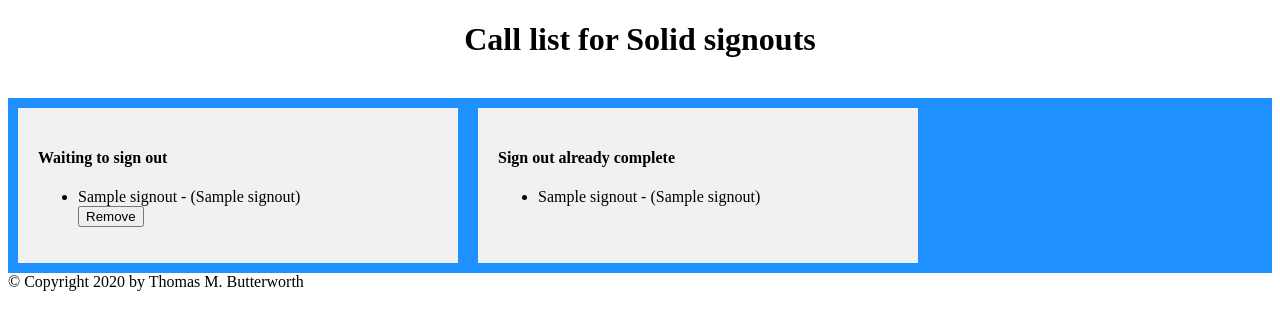
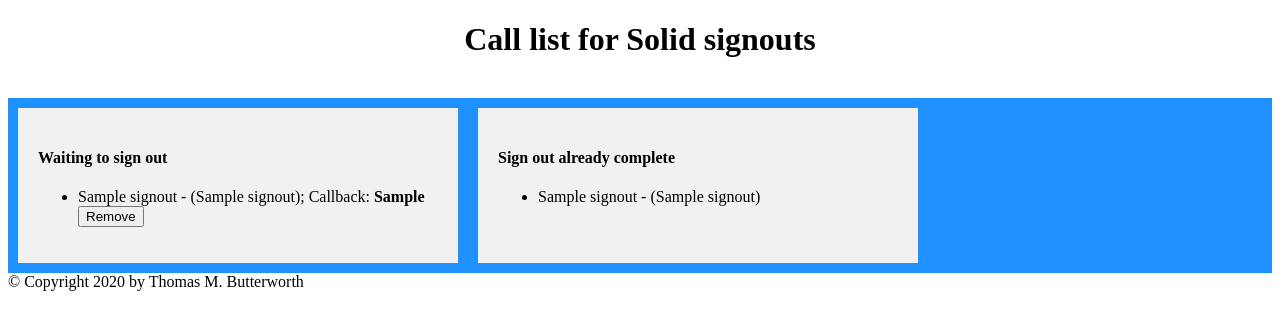
Before and after one commit to rosenbergdm/signout, a Flask app: page /nightfloat in a window 1280 px wide. Shown: the top 330 px of the page. Run offline with Flask 2, Linux system fonts and the light colour scheme; a database or web service that is not in the repository returns one stand-in record (values such as "Sample title"); parts of the project's set-up code (start-up, migrations or seed data) failed here and were passed over; some libraries are stand-ins or nearby versions.

Commit message:
Fix for not showing callback numbers on nightfloat page

```diff
--- a/signout.py
+++ b/signout.py
@@ -80,6 +80,7 @@ def nightfloat():
             {"id": x[0], "intern_name": x[1], "name": x[2], "intern_callback": x[3]}
             for x in cur.fetchall()
         ]
+        print(waiting_interns)
         cur.execute(
             """
                     SELECT intern_name, name
--- a/templates/nightfloat.html
+++ b/templates/nightfloat.html
@@ -11,7 +11,7 @@
 	  <h4>Waiting to sign out</h4>
     <ul>
       {% for intern in waiting_interns %}
-      <li>{{ intern.intern_name }} - ({{ intern.name }})
+      <li>{{ intern.intern_name }} - ({{ intern.name }}); Callback: <strong>{{ intern.intern_callback }}</strong>
 	      <form id="{{ intern.id }}" name="{{ intern.id }}" action="" {%- if not(loop.first) -%} onSubmit="return confirm('This is not the first person on the list.  Do you really want to do this?')" {% endif %} method="POST">
           <input type="hidden" name="signout.id" value="{{ intern.id }}">
           <button name="submit" type="submit" id="submit">Remove</button>
```
